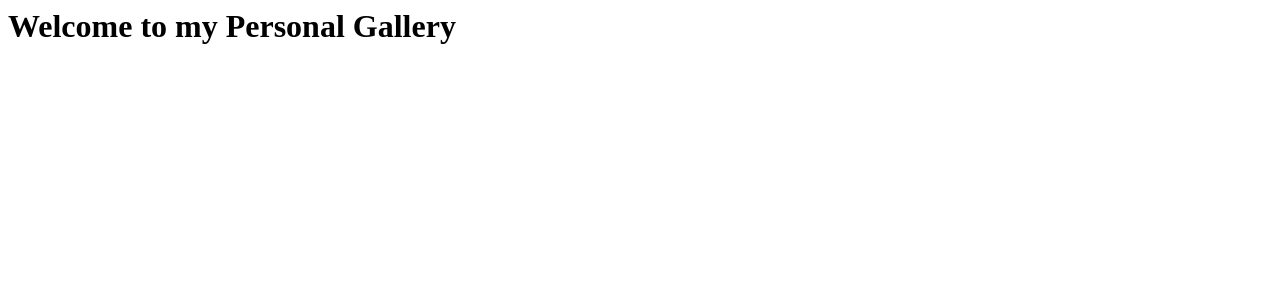
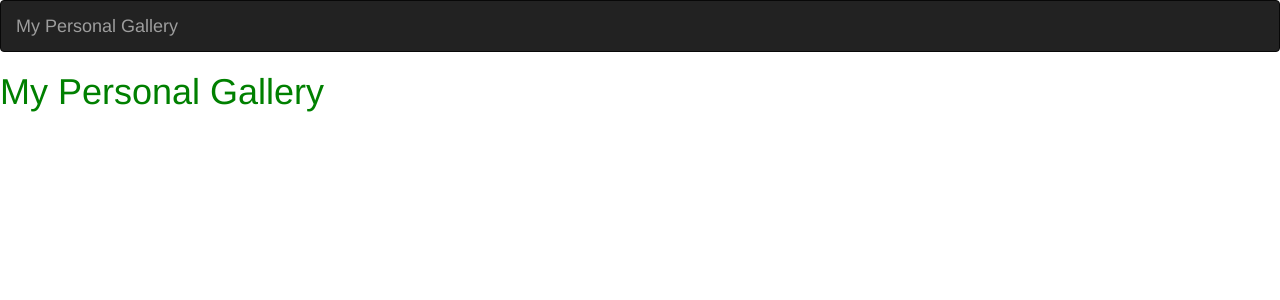
Before and after one commit to Gitongamiriam/personal-gallery, a Django app: page /images/ in a window 1280 px wide. Shown: the top 300 px of the page. Run offline with Django 3.2, Linux system fonts and the light colour scheme; some libraries are stand-ins or nearby versions.

Commit message:
Add a base templates

```diff
--- a/gallery_project/settings.py
+++ b/gallery_project/settings.py
@@ -32,6 +32,7 @@ ALLOWED_HOSTS = []
 
 INSTALLED_APPS = [
     'images.apps.ImagesConfig',
+    'bootstrap3',
     'django.contrib.admin',
     'django.contrib.auth',
     'django.contrib.contenttypes',
@@ -120,3 +121,6 @@ USE_TZ = True
 # https://docs.djangoproject.com/en/1.11/howto/static-files/
 
 STATIC_URL = '/static/'
+STATICFILES_DIRS = [
+    os.path.join(BASE_DIR, "static"),
+]
--- /dev/null
+++ b/images/static/css/baseimages.css
@@ -0,0 +1,4 @@
+h1
+{
+  color: green;
+}
--- a/images/templates/base.html
+++ b/images/templates/base.html
@@ -0,0 +1,30 @@
+{% load bootstrap3 %}
+{% load static%}
+<!DOCTYPE html>
+<html>
+<head>
+  <meta charset="utf-8">
+
+  {% if title %}
+  <title>My Personal Gallery - {{title}}</title>
+  {% else %}
+    <title> My Personal Gallery </title>
+  {% endif %}
+
+  {% block styles %}
+    {% bootstrap_css %}
+    <link rel="stylesheet" href="{% static 'css/baseimages.css' %}">
+  {% endblock %}
+
+</head>
+<body>
+    {% include "navbar.html" %}
+
+    {% block content %}<h1>My Personal Gallery</h1>{%endblock%}
+
+    {% block scripts %}
+        <script src="https://ajax.googleapis.com/ajax/libs/jquery/3.2.1/jquery.min.js"></script>
+     {% bootstrap_javascript %}
+    {% endblock %}
+</body>
+</html>
--- a/images/templates/home.html
+++ b/images/templates/home.html
@@ -1 +1,5 @@
-<h1>Welcome to my Personal Gallery</h1>
+{% extends 'base.html'%}
+
+{% block content %}
+{{block.super}}
+{% endblock %}
--- a/images/templates/navbar.html
+++ b/images/templates/navbar.html
@@ -0,0 +1,17 @@
+<!DOCTYPE html>
+<html lang="en">
+    <head>
+
+      <meta charset="utf-8">
+      <meta name="viewport" content="width=device-width, initial-scale=1">
+    </head>
+    <body>
+    <nav class="navbar navbar-inverse">
+      <div class="container-fluid">
+        <div class="navbar-header">
+          <a class="navbar-brand" href="{% url 'home' %}">My Personal Gallery</a>
+        </div>
+      </div>
+    </nav>
+    </body>
+    </html>
--- a/images/urls.py
+++ b/images/urls.py
@@ -2,5 +2,5 @@ from django.conf.urls import url
 from . import views
 
 urlpatterns=[
-    url('^$',views.welcome,name = 'welcome'),
+    url('^$',views.home,name = 'home'),
 ]
--- a/images/views.py
+++ b/images/views.py
@@ -2,5 +2,5 @@ from django.shortcuts import render
 from django.http import HttpResponse
 
 # Create your views here.
-def welcome(request):
+def home(request):
     return render(request,'home.html')
```
